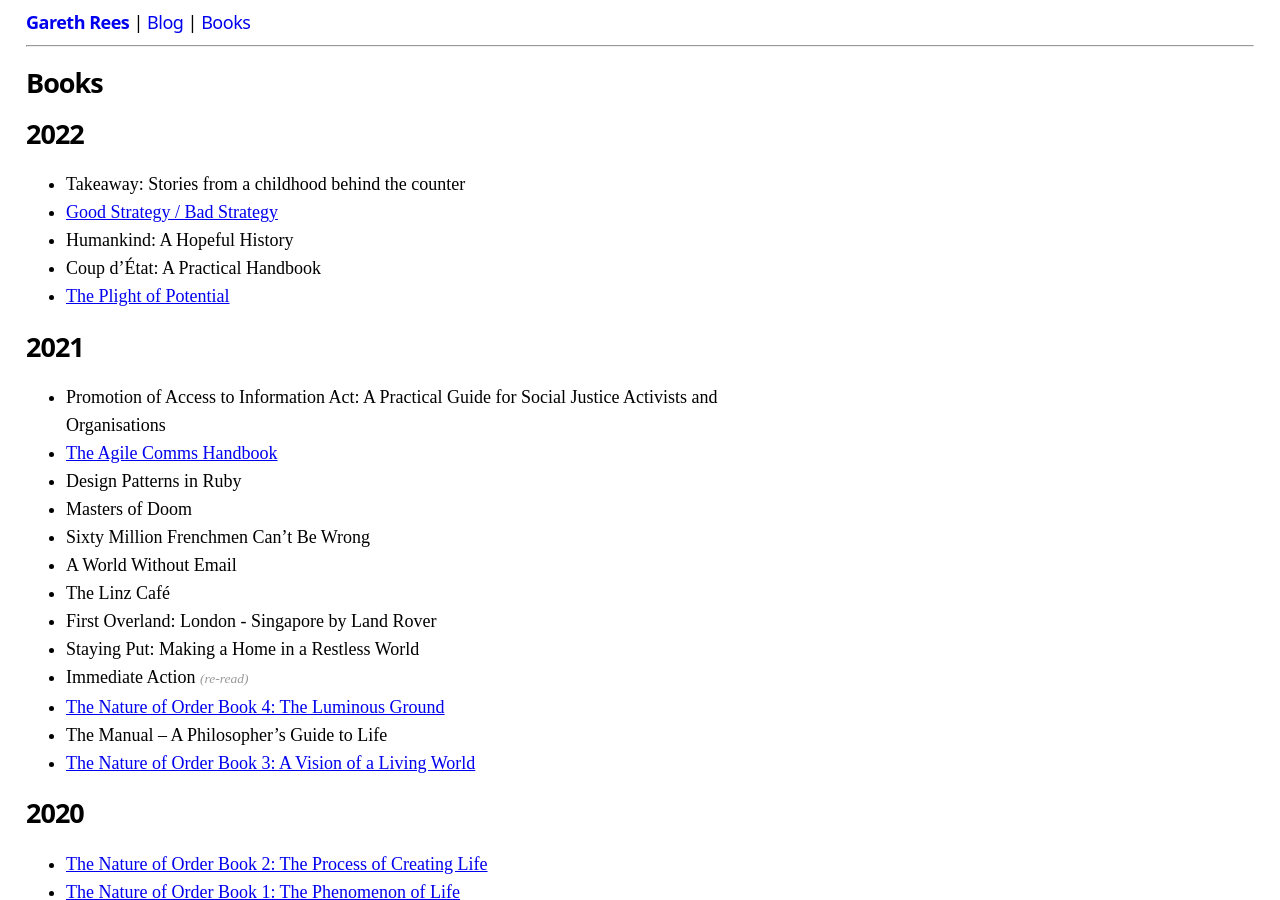
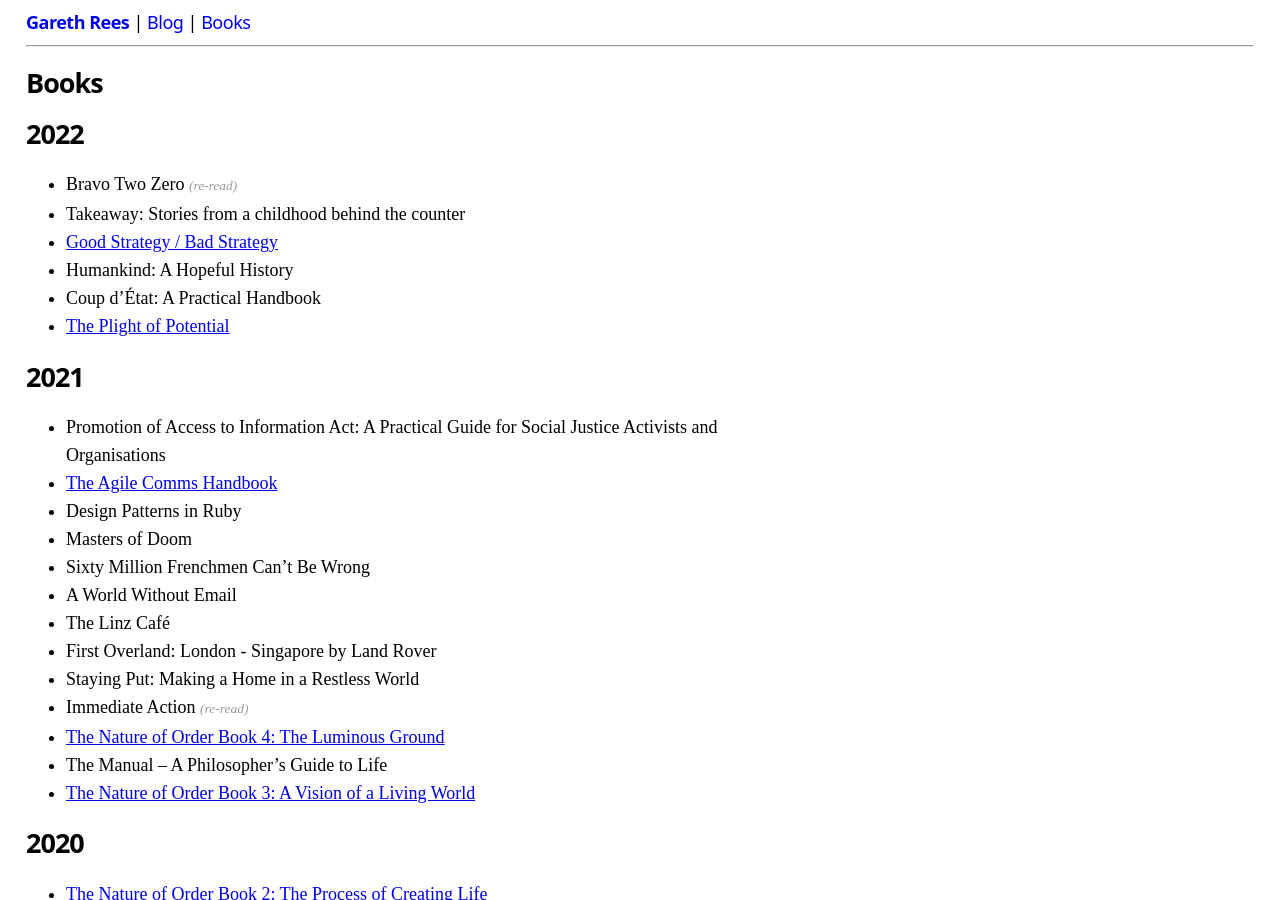
Before and after one commit to garethrees/garethrees.github.com, a Jekyll site: the page built from books.html, in a window 1280 px wide and 900 px high. Built offline with Jekyll 4.4.1, drawn with Linux system fonts in a browser that asks for light colours.

Commit message:
Add Bravo Two Zero

```diff
--- a/_data/books.yml
+++ b/_data/books.yml
@@ -1,4 +1,6 @@
 2022:
+- title: Bravo Two Zero
+  note: re-read
 - title: "Takeaway: Stories from a childhood behind the counter"
 - title: "Good Strategy / Bad Strategy"
   post: /2022/08/29/book-notes-good-strategy-bad-strategy
```
